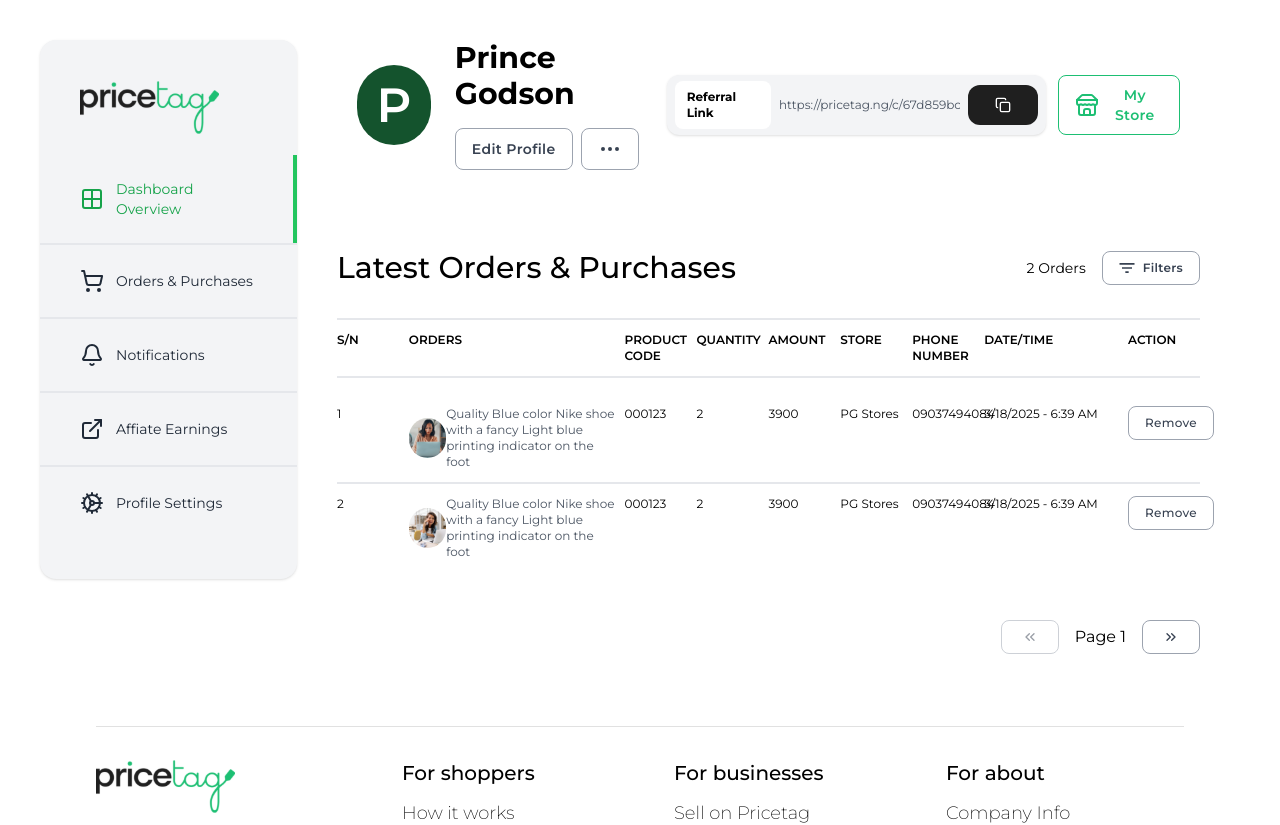
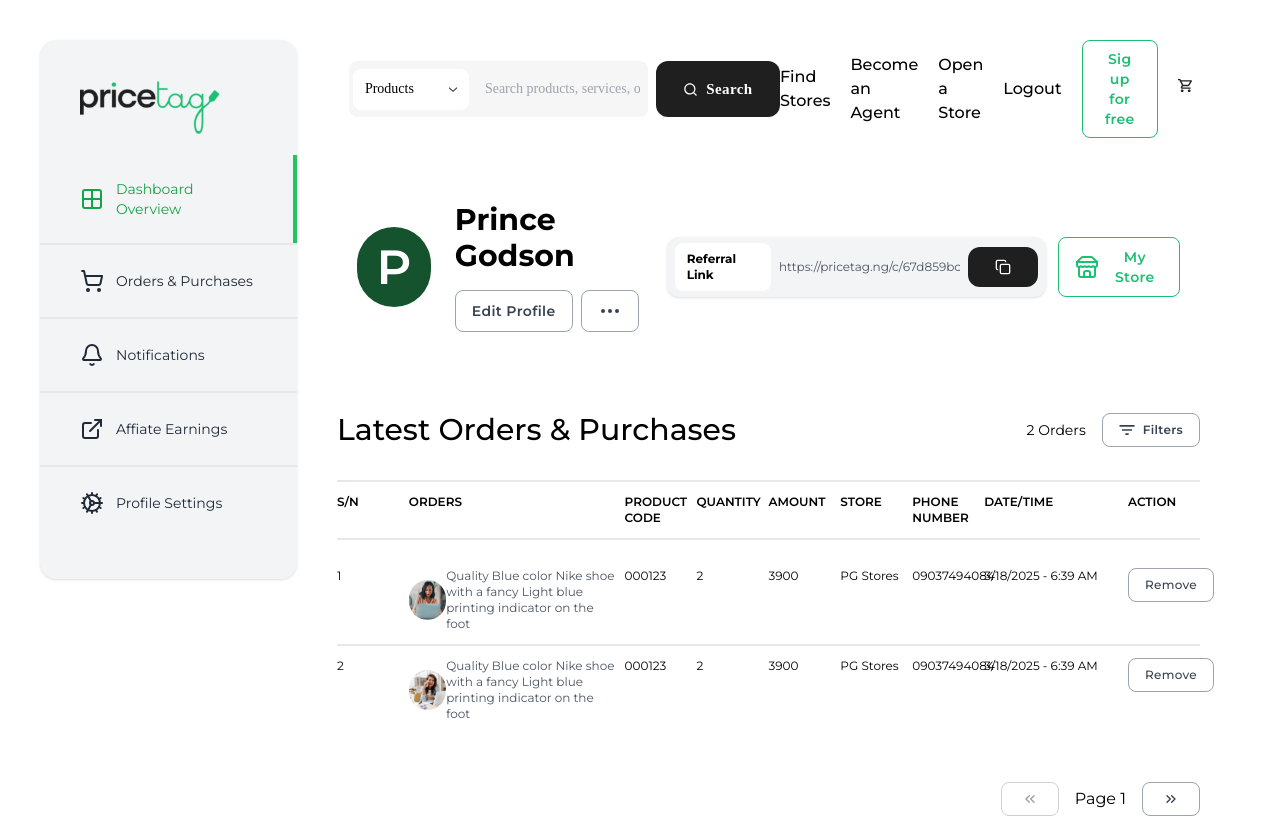
Before and after one commit to price-tag-tech/pricetag-frontend, a React (Create React App) app: page /user in a window 1280 px wide. Shown: the top 825 px of the page. Built offline with nearby package versions, Linux system fonts and the light colour scheme.

Commit message:
Refactor DashboardHeader and UserDashboard components: remove user prop from DashboardHeader, integrate SearchBar, and enhance user profile display with profile menu and referral link.

```diff
--- a/src/components/layout/dashboard/dashboard-header.tsx
+++ b/src/components/layout/dashboard/dashboard-header.tsx
@@ -1,64 +1,67 @@
-import { FC } from 'react'
-import Button from '../../common/Button'
-import { Copy, Menu, MoreHorizontal, Pen, Store } from 'lucide-react'
+import { Link } from "react-router-dom"
+import SearchBar from "../../common/SearchBar"
+import Button from "../../common/Button"
+import { useCartStore } from "../../../store/cart-store"
 
-interface User {
-    name: string,
-    referral: { link: string }
-}
+const DashboardHeader = () => {
+    const menu = [
+        { label: "Find Stores", path: "" },
+        { label: "Become an Agent", path: "" },
+        { label: "Open a Store", path: "" },
+        { label: "Logout", path: "" },
+    ]
 
-const DashboardHeader: FC<User> = (props) => {
+    const { count: cartItemCount } = useCartStore()
 
     return (
-        <div className='w-full md:px-5 flex items-center justify-between mb-8 md:mb-20'>
-            <div className='flex items-center gap-6'>
-                <div className='h-10 w-10 md:h-20 md:w-20 rounded-full bg-brand-900 text-white font-semibold text-xl md:text-5xl flex items-center justify-center'>
-                    {props.name.substring(0, 1)}
+        <div className="flex items-center justify-between mb-8 md:mb-16">
+            <div className="flex gap-x-3 items-center">
+                <div>
+                    <img src="/logo.svg" alt="Pricetag" />
                 </div>
-                <div className='hidden md:flex flex-col gap-4'>
-                    <h4 className='font-bold text-3xl hidden md:block'>
-                        {props.name}
-                    </h4>
-                    <div className='flex gap-x-2'>
-                        <Button to="" variant='outline' size="sm" className='button-outline-secondary'>
-                            <span className='hidden md:block'>
-                                Edit Profile
-                            </span>
-                            <span className='md:hidden'>
-                                <Pen className='h-4' />
-                            </span>
-                        </Button>
-                        <Button variant='outline' size="sm" to="" className='button-outline-secondary'>
-                            <MoreHorizontal className='h-4 md:h-auto' />
-                        </Button>
+                <div>
+                    <SearchBar
+                        placeholder={`Search products, services, or stores...`}
+                    />
+                </div>
+            </div>
+            <div className="text-md font-medium flex items-center gap-x-5">
+                {menu.map(link => (
+                    <Link to={link.path} key={link.path}>
+                        {link.label}
+                    </Link>
+                ))}
+                <Button size="sm" variant="outline" className="font-montserrat">
+                    Sig up for free
+                </Button>
+                <div className="flex items-center h-full z-20 group">
+                    <div className="relative flex-shrink-0 w-[1.375rem] h-[1.3125rem] cursor-pointer transition-transform duration-300 ease-out group-hover:scale-110">
+                        <div className="flex flex-shrink-0 justify-center items-center w-3.5 h-[0.8125rem]">
+                            <svg
+                                width="14"
+                                height="13"
+                                viewBox="0 0 14 13"
+                                fill="none"
+                                xmlns="http://www.w3.org/2000/svg"
+                            >
+                                <path
+                                    d="M10.1812 7.15C10.706 7.15 11.1679 6.8835 11.4058 6.4805L13.9108 2.262C14.1697 1.833 13.8339 1.3 13.3021 1.3H2.94591L2.28815 0H0V1.3H1.39948L3.91855 6.2335L2.9739 7.8195C2.46309 8.6905 3.13484 9.75 4.19844 9.75H12.5953V8.45H4.19844L4.96816 7.15H10.1812ZM3.61066 2.6H12.1125L10.1812 5.85H5.26904L3.61066 2.6ZM4.19844 10.4C3.42873 10.4 2.80596 10.985 2.80596 11.7C2.80596 12.415 3.42873 13 4.19844 13C4.96816 13 5.59792 12.415 5.59792 11.7C5.59792 10.985 4.96816 10.4 4.19844 10.4ZM11.1958 10.4C10.4261 10.4 9.80336 10.985 9.80336 11.7C9.80336 12.415 10.4261 13 11.1958 13C11.9656 13 12.5953 12.415 12.5953 11.7C12.5953 10.985 11.9656 10.4 11.1958 10.4Z"
+                                    fill="#1F1F1F"
+                                />
+                            </svg>
+                        </div>
+
+                        {cartItemCount > 0 && (
+                            <div className="absolute top-0 right-0 flex items-center justify-center flex-shrink-0 w-[0.9375rem] h-[0.9375rem] rounded-full bg-[#1f1f1f] animate-pulse">
+                                <span className="text-white text-center font-['Poppins'] text-[10px] font-bold leading-normal">
+                                    {cartItemCount > 9 ? "9+" : cartItemCount}
+                                </span>
+                            </div>
+                        )}
                     </div>
                 </div>
             </div>
-            <div className='hidden md:flex gap-x-3'>
-                <div className='flex gap-2 text-xs items-center bg-gray-100 shadow px-2 py-1.5 rounded-xl'>
-                    <span className='py-2 px-3 rounded-lg h-full flex items-center text-black bg-white font-bold text'>
-                        Referral Link
-                    </span>
-                    <input type="text" disabled value={`${props.referral.link.substring(0, 30)}...`} className='text-gray-600 bg-transparent w-[150pt]' />
-                    <Button variant='secondary' className='text-white px-2'>
-                        <Copy className='h-4' />
-                    </Button>
-                </div>
-                <div className='flex'>
-                    <Button variant='outline' size="sm" className='font-montserrat'>
-                        <span className='mr-2'>
-                            <Store />
-                        </span>
-                        My Store
-                    </Button>
-                </div>
-            </div>
 
-            <div className='md:hidden'>
-                <Button variant='outline' size='sm' className='button-outline-secondary'>
-                    <Menu />
-                </Button>
-            </div>
         </div>
     )
 }
--- a/src/components/layout/dashboard/dashboard-layout.tsx
+++ b/src/components/layout/dashboard/dashboard-layout.tsx
@@ -5,19 +5,12 @@
 import DashboardHeader from './dashboard-header'
 
 const DashboardLayout: FC = () => {
-    const user = {
-        name: "Prince Godson",
-        referral: {
-            link: "https://pricetag.ng/c/67d859bc-b2b4"
-        }
-    }
-
     return (
         <div className='min-h-screen flex flex-col overflow-x-hidden font-montserrat'>
             <div className='flex flex-col md:flex-row p-4 md:p-10'>
                 <Sidenav />
                 <main className='px-5 md:px-10 w-full'>
-                    <DashboardHeader {...user} />
+                    <DashboardHeader />
                     <Outlet />
                 </main>
             </div>
--- a/src/pages/dashboard/user-dashboard.tsx.tsx
+++ b/src/pages/dashboard/user-dashboard.tsx.tsx
@@ -1,8 +1,86 @@
+import { Copy, Menu, MoreHorizontal, Pen, Store } from 'lucide-react'
 import LatestOrderAndPurchase from "../../components/sections/user-dashboard/latest-order-and-purchases"
+import Button from '../../components/common/Button'
+import { Link } from 'react-router-dom'
+import { useState } from 'react'
 
 const UserDashboard = () => {
+    const user = {
+        name: "Prince Godson",
+        referral: {
+            link: "https://pricetag.ng/c/67d859bc-b2b4"
+        }
+    }
+
+    const [isProfileMenuOpen, setIsProfileMenuOpen] = useState(false)
+
     return (
         <div>
+            <div className='w-full md:px-5 flex items-center justify-between mb-8 md:mb-20'>
+                <div className='flex items-center gap-6'>
+                    <div className='h-10 w-10 md:h-20 md:w-20 rounded-full bg-brand-900 text-white font-semibold text-xl md:text-5xl flex items-center justify-center'>
+                        {user.name.substring(0, 1)}
+                    </div>
+                    <div className='hidden md:flex flex-col gap-4'>
+                        <h4 className='font-bold text-3xl hidden md:block'>
+                            {user.name}
+                        </h4>
+                        <div className='flex gap-x-2'>
+                            <Button to="" variant='outline' size="sm" className='button-outline-secondary'>
+                                <span className='hidden md:block'>
+                                    Edit Profile
+                                </span>
+                                <span className='md:hidden'>
+                                    <Pen className='h-4' />
+                                </span>
+                            </Button>
+
+                            <div className='relative'>
+                                <Button variant='outline' onClick={() => setIsProfileMenuOpen(prev => !prev)} size="sm" to="" className='button-outline-secondary'>
+                                    <MoreHorizontal className='h-4 md:h-auto' />
+                                </Button>
+                                <div className={`${!isProfileMenuOpen && "hidden"} absolute left-0 mt-1 w-44 rounded-xl border bg-white shadow-lg z-10 py-2`}>
+                                    <Link to="/user/profile">
+                                        <button className="w-full text-left px-4 py-2 text-sm text-gray-800 hover:bg-gray-100">
+                                            Edit Account
+                                        </button>
+                                    </Link>
+                                    <Link to="">
+                                        <button className="w-full text-left px-4 py-2 text-sm text-red-500 hover:bg-red-50">
+                                            Delete Account
+                                        </button>
+                                    </Link>
+                                </div>
+                            </div>
+                        </div>
+                    </div>
+                </div>
+                <div className='hidden md:flex gap-x-3'>
+                    <div className='flex gap-2 text-xs items-center bg-gray-100 shadow px-2 py-1.5 rounded-xl'>
+                        <span className='py-2 px-3 rounded-lg h-full flex items-center text-black bg-white font-bold text'>
+                            Referral Link
+                        </span>
+                        <input type="text" disabled value={`${user.referral.link.substring(0, 30)}...`} className='text-gray-600 bg-transparent w-[150pt]' />
+                        <Button variant='secondary' className='text-white px-2'>
+                            <Copy className='h-4' />
+                        </Button>
+                    </div>
+                    <div className='flex'>
+                        <Button variant='outline' size="sm" className='font-montserrat'>
+                            <span className='mr-2'>
+                                <Store />
+                            </span>
+                            My Store
+                        </Button>
+                    </div>
+                </div>
+
+                <div className='md:hidden'>
+                    <Button variant='outline' size='sm' className='button-outline-secondary'>
+                        <Menu />
+                    </Button>
+                </div>
+            </div>
             <LatestOrderAndPurchase />
         </div>
     )
```
